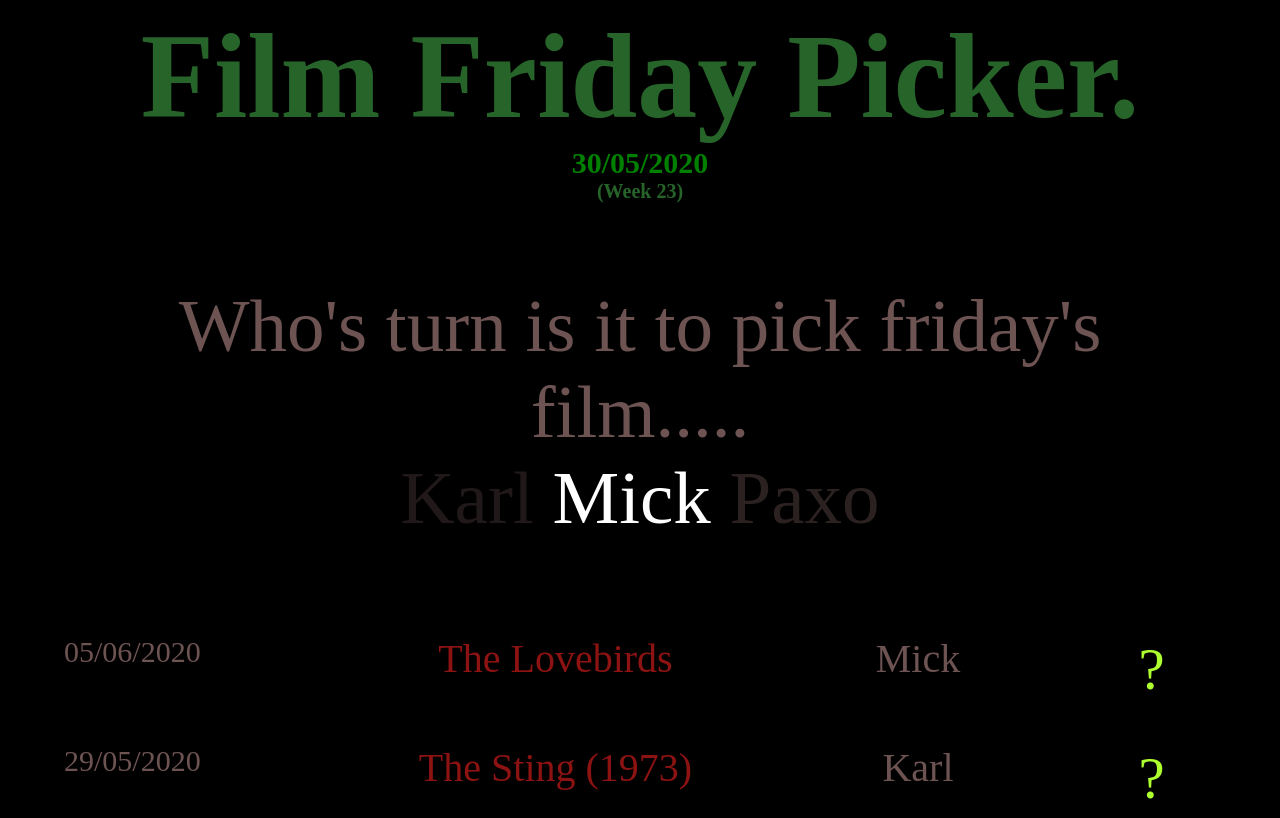
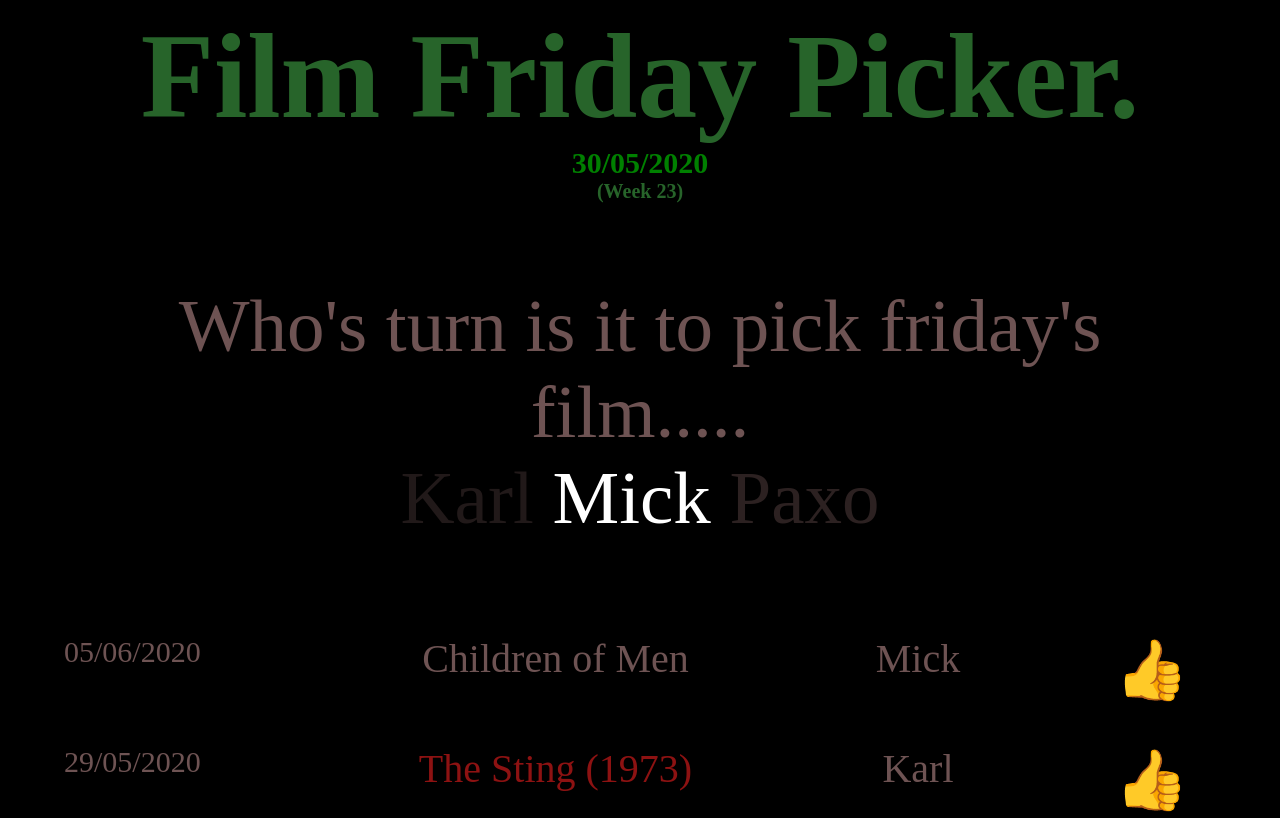
Before and after one commit to bangbangsoftware/fridayfilm, a website: page index.html in a window 1280 px wide. Shown: the top 818 px of the page. Drawn offline with Linux system fonts and the light colour scheme.

Commit message:
Not lovebirds more children of men

```diff
--- a/index.html
+++ b/index.html
@@ -24,12 +24,12 @@
     <div class="history">
       <div class="date">05/06/2020</div>
       <div>
-        <a target="_blank" href="https://www.imdb.com/title/tt8851668/"
-          >The Lovebirds</a
+        <a target="_blank" href="https://www.netflix.com/title/70044903"></a>
+          Children of Men</a
         >
       </div>
       <div>Mick</div>
-      <div class="icon">?</div>
+      <div class="icon">👍</div>
 
       <div class="date">29/05/2020</div>
       <div>
@@ -38,7 +38,7 @@
         >
       </div>
       <div>Karl</div>
-      <div class="icon">?</div>
+      <div class="icon">👍</div>
 
       <div class="date">22/05/2020</div>
       <div>
```
